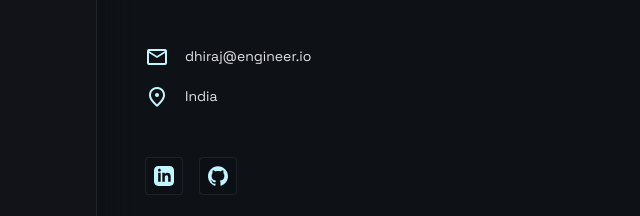
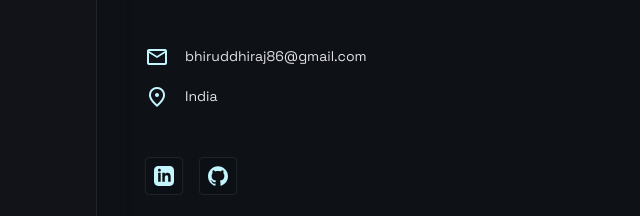
Before and after one commit to bhiruddhiraj86-sketch/Portfolio, a plain HTML site: page index.html in a window 1280 px wide. Shown: the part 3432-3648 px from the top of the page, 0-640 px from the left. Drawn offline with nearby package versions, Linux system fonts and the light colour scheme.

Commit message:
Mail is added.

```diff
--- a/index.html
+++ b/index.html
@@ -355,7 +355,7 @@
 <div class="space-y-md mb-xl">
 <div class="flex items-center gap-md">
 <span class="material-symbols-outlined text-primary">mail</span>
-<span class="font-code text-code">dhiraj@engineer.io</span>
+<span class="font-code text-code">bhiruddhiraj86@gmail.com</span>
 </div>
 <div class="flex items-center gap-md">
 <span class="material-symbols-outlined text-primary">location_on</span>
```
